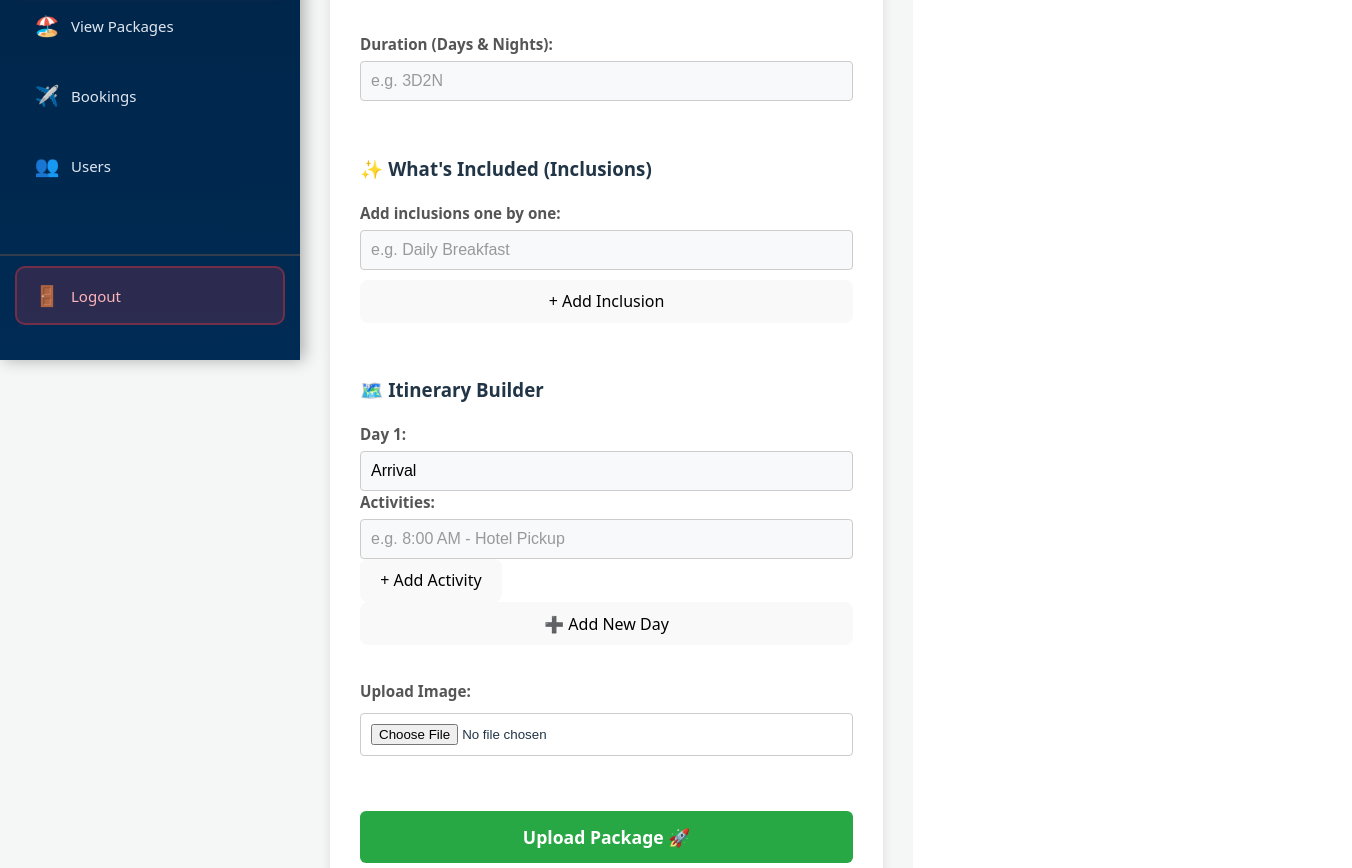
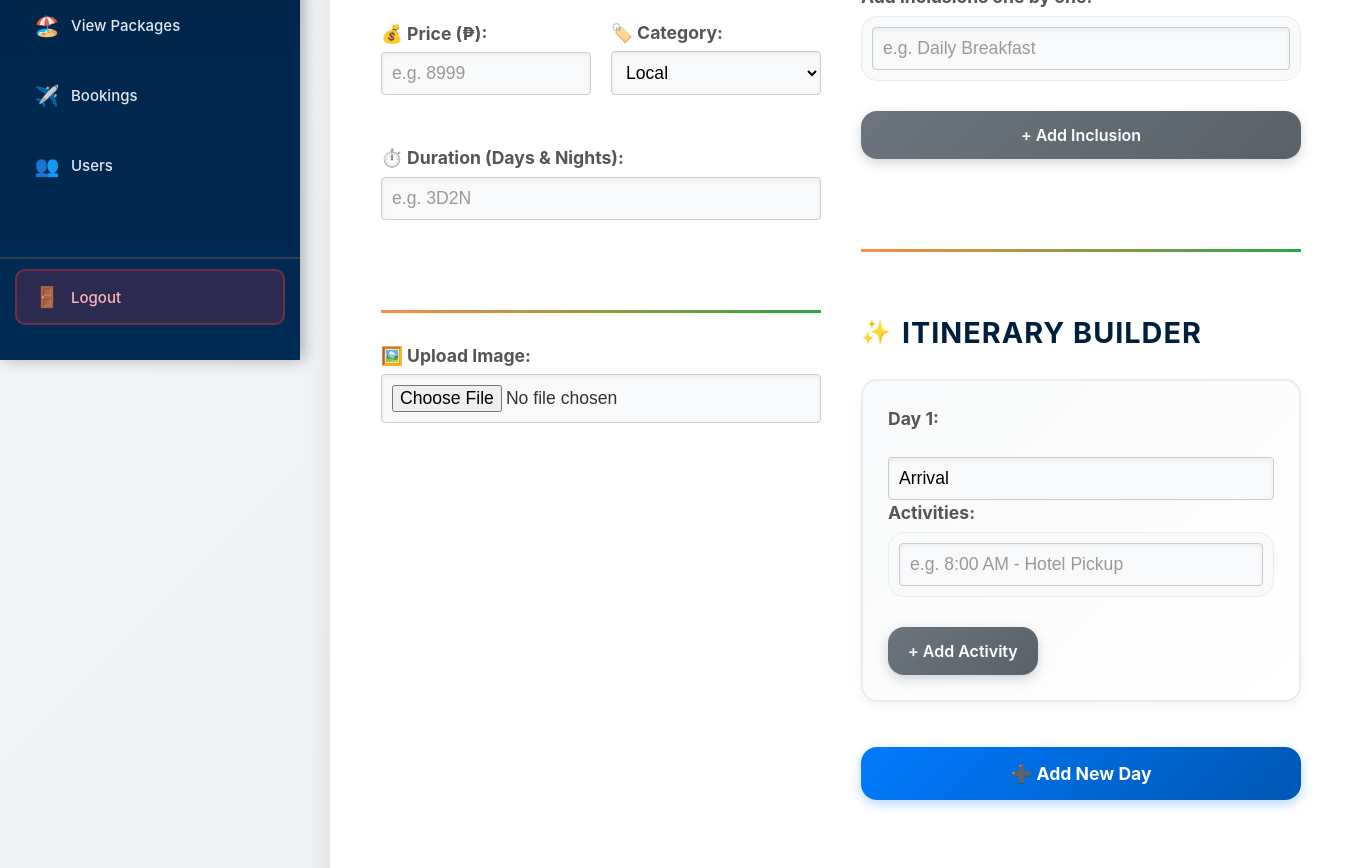
Before and after one commit to WanderWave-Travel-and-Tours/WWTT-Website, a React (Vite) app in the folder admin/: page /add-package in a window 1280 px wide. Shown: the part 440-1308 px from the top of the page, 1352 px wide, since content can reach past the window. Built offline with nearby package versions, Linux system fonts and the light colour scheme.

Commit message:
feat(ui): initial Add Packages component layout [WIP]

```diff
--- a/admin/src/components/addpackage/addpackage.css
+++ b/admin/src/components/addpackage/addpackage.css
@@ -1,93 +1,365 @@
+/* Define Sidebar Width Variables (Keep consistent with sidebar.css) */
+:root {
+    --sidebar-width-desktop: 300px;
+    --sidebar-width-mobile: 70px;
+    --primary-color: #FF8C42; /* Wanderwave Orange */
+    --secondary-color: #001F3F; /* Dark Blue */
+    --accent-color: #28a745; /* Green for success elements */
+    --background-color: linear-gradient(135deg, #f8f9fa 0%, #e9ecef 100%); /* Subtle gradient background */
+    --card-shadow: 0 10px 30px rgba(0, 0, 0, 0.1); /* Deeper shadow for elevation */
+    --border-radius: 16px; /* More rounded corners for modernity */
+    --transition: all 0.4s cubic-bezier(0.25, 0.46, 0.45, 0.94); /* Smooth, bouncy transitions */
+    --font-family: 'Inter', 'Segoe UI', Tahoma, Geneva, Verdana, sans-serif;
+}
+
 .addpackage-page-container {
     display: flex;
     min-height: 100vh;
-    background-color: #f4f7f6;
+    width: 100%;
+    background: var(--background-color);
+    font-family: var(--font-family);
+    color: #333;
 }
 
 .main-content {
+    margin-left: var(--sidebar-width-desktop);
     flex-grow: 1;
-    padding: 30px;
+    padding: 50px;
+    transition: margin-left 0.4s ease;
 }
 
 .addpackage-container {
-    max-width: 800px;
+    width: 100%;
+    max-width: 1200px; /* Limit max width for better readability */
     margin: 0 auto;
     background-color: #ffffff;
-    padding: 30px;
-    border-radius: 10px;
-    box-shadow: 0 4px 12px rgba(0, 0, 0, 0.1);
+    padding: 50px;
+    border-radius: var(--border-radius);
+    box-shadow: var(--card-shadow);
+    border: 1px solid rgba(255, 255, 255, 0.8);
+    position: relative;
+    overflow: hidden;
+}
+
+.addpackage-container::before {
+    content: '';
+    position: absolute;
+    top: 0;
+    left: 0;
+    right: 0;
+    height: 5px;
+    background: linear-gradient(90deg, var(--primary-color), var(--accent-color));
 }
 
 .form-title {
-    color: #007bff;
-    border-bottom: 2px solid #f0f0f0;
-    padding-bottom: 15px;
-    margin-bottom: 25px;
-    font-size: 1.8rem;
+    color: var(--secondary-color);
+    border-bottom: 4px solid var(--primary-color);
+    padding-bottom: 25px;
+    margin-bottom: 40px;
+    font-size: 2.5rem;
+    font-weight: 800;
+    text-align: center;
+    grid-column: 1 / -1;
+    position: relative;
+}
+
+.form-title::after {
+    content: '📦';
+    position: absolute;
+    right: 10px;
+    top: 0;
+    font-size: 2rem;
 }
 
 .add-form {
+    display: grid;
+    grid-template-columns: 1fr 1fr;
+    gap: 40px;
+}
+
+.form-column {
     display: flex;
     flex-direction: column;
-    gap: 15px;
+    gap: 30px;
 }
 
 .form-group {
     display: flex;
     flex-direction: column;
+    position: relative;
+}
+
+.price-category-group {
+    display: flex;
+    gap: 25px;
+    align-items: end;
+}
+
+.price-category-group .form-group {
+    flex: 1;
+}
+
+.section-divider {
+    padding-top: 30px;
+    border-top: 3px solid var(--primary-color);
+    margin-top: 40px;
+    position: relative;
+}
+
+.section-divider::before {
+    content: '';
+    position: absolute;
+    top: -3px;
+    left: 0;
+    right: 0;
+    height: 3px;
+    background: linear-gradient(90deg, var(--primary-color), var(--accent-color));
+}
+
+.section-title {
+    color: var(--secondary-color);
+    font-size: 1.8rem;
+    font-weight: 700;
+    margin-bottom: 25px;
+    text-transform: uppercase;
+    letter-spacing: 1px;
+    display: flex;
+    align-items: center;
+    gap: 10px;
+}
+
+.section-title::before {
+    content: '✨';
+    font-size: 1.5rem;
 }
 
 .form-label {
-    margin-bottom: 5px;
+    margin-bottom: 10px;
     font-weight: 600;
-    color: #333;
-    font-size: 0.95rem;
+    color: #495057;
+    font-size: 1.1rem;
+    display: flex;
+    align-items: center;
+    gap: 8px;
 }
 
 .input-field,
 .select-field {
-    padding: 12px;
-    font-size: 1rem;
-    border: 1px solid #ccc;
-    border-radius: 6px;
-    transition: border-color 0.3s;
+    padding: 16px 18px;
+    font-size: 1.1rem;
+    border: 2px solid #e9ecef;
+    border-radius: var(--border-radius);
+    transition: var(--transition);
+    background-color: #f8f9fa;
+    box-shadow: inset 0 2px 4px rgba(0, 0, 0, 0.05);
 }
 
 .input-field:focus,
 .select-field:focus {
-    border-color: #007bff;
+    border-color: var(--primary-color);
     outline: none;
-    box-shadow: 0 0 0 3px rgba(0, 123, 255, 0.25);
+    box-shadow: 0 0 0 5px rgba(255, 140, 66, 0.2), inset 0 2px 4px rgba(0, 0, 0, 0.05);
+    background-color: #ffffff;
+    transform: translateY(-2px);
 }
 
-.file-input-group {
-    margin-top: 5px;
-    padding: 10px 0;
+/* Dynamic List Styles (Inclusions and Activities) */
+.activity-input-group {
+    display: flex;
+    align-items: center;
+    gap: 15px;
+    margin-bottom: 15px;
+    padding: 10px;
+    background-color: #f8f9fa;
+    border-radius: var(--border-radius);
+    border: 1px solid #e9ecef;
+    transition: var(--transition);
 }
 
-.price-category-group {
-    display: flex;
-    gap: 15px;
+.activity-input-group:hover {
+    background-color: #ffffff;
+    box-shadow: 0 4px 12px rgba(0, 0, 0, 0.1);
 }
 
-.price-category-group .input-field,
-.price-category-group .select-field {
+.activity-input {
     flex: 1;
 }
 
-.submit-button {
-    padding: 14px;
-    background-color: #28a745;
+.remove-activity-button {
+    background: linear-gradient(135deg, #dc3545, #c82333);
     color: white;
     border: none;
-    border-radius: 6px;
+    padding: 12px 16px;
+    border-radius: var(--border-radius);
+    cursor: pointer;
+    font-weight: bold;
+    transition: var(--transition);
+    font-size: 1.1rem;
+    line-height: 1;
+    box-shadow: 0 4px 8px rgba(220, 53, 69, 0.3);
+}
+
+.remove-activity-button:hover {
+    background: linear-gradient(135deg, #c82333, #a02622);
+    transform: scale(1.05) translateY(-2px);
+    box-shadow: 0 6px 16px rgba(220, 53, 69, 0.4);
+}
+
+.add-activity-button {
+    background: linear-gradient(135deg, #6c757d, #5a6268);
+    color: white;
+    border: none;
+    padding: 14px 20px;
+    border-radius: var(--border-radius);
+    cursor: pointer;
+    font-weight: 600;
+    margin-top: 15px;
+    transition: var(--transition);
+    box-shadow: 0 4px 12px rgba(108, 117, 125, 0.3);
+}
+
+.add-activity-button:hover {
+    background: linear-gradient(135deg, #5a6268, #495057);
+    transform: scale(1.05) translateY(-2px);
+    box-shadow: 0 6px 16px rgba(108, 117, 125, 0.4);
+}
+
+/* Itinerary specific styles */
+.itinerary-day-box {
+    border: 2px solid #e9ecef;
+    padding: 25px;
+    border-radius: var(--border-radius);
+    margin-bottom: 25px;
+    background: linear-gradient(135deg, #f8f9fa 0%, #ffffff 100%);
+    transition: var(--transition);
+    box-shadow: 0 4px 12px rgba(0, 0, 0, 0.05);
+}
+
+.itinerary-day-box:hover {
+    border-color: var(--primary-color);
+    box-shadow: var(--card-shadow);
+    transform: translateY(-5px);
+}
+
+.itinerary-header {
+    display: flex;
+    justify-content: space-between;
+    align-items: center;
+    margin-bottom: 20px;
+}
+
+.remove-day-button {
+    background: linear-gradient(135deg, #ffc107, #e0a800);
+    color: #333;
+    border: none;
+    padding: 12px 16px;
+    border-radius: var(--border-radius);
+    cursor: pointer;
+    font-weight: 600;
+    transition: var(--transition);
+    font-size: 1rem;
+    box-shadow: 0 4px 8px rgba(255, 193, 7, 0.3);
+}
+
+.remove-day-button:hover {
+    background: linear-gradient(135deg, #e0a800, #d39e00);
+    transform: scale(1.05) translateY(-2px);
+    box-shadow: 0 6px 16px rgba(255, 193, 7, 0.4);
+}
+
+.add-day-button {
+    background: linear-gradient(135deg, #007bff, #0056b3);
+    color: white;
+    border: none;
+    padding: 16px 24px;
+    border-radius: var(--border-radius);
     cursor: pointer;
     font-size: 1.1rem;
     font-weight: bold;
     margin-top: 20px;
-    transition: background-color 0.2s, transform 0.1s;
+    transition: var(--transition);
+    box-shadow: 0 4px 12px rgba(0, 123, 255, 0.3);
+}
+
+.add-day-button:hover {
+    background: linear-gradient(135deg, #0056b3, #004085);
+    transform: translateY(-3px);
+    box-shadow: 0 6px 16px rgba(0, 123, 255, 0.4);
+}
+
+/* Submission */
+.submit-button {
+    padding: 18px 24px;
+    background: linear-gradient(135deg, #28a745, #1e7e34);
+    color: white;
+    border: none;
+    border-radius: var(--border-radius);
+    cursor: pointer;
+    font-size: 1.3rem;
+    font-weight: bold;
+    margin-top: 40px;
+    transition: var(--transition);
+    box-shadow: 0 4px 12px rgba(40, 167, 69, 0.3);
+    grid-column: 1 / -1;
+    width: 100%;
+    max-width: 350px;
+    justify-self: center;
+    position: relative;
+    overflow: hidden;
+}
+
+.submit-button::before {
+    content: '';
+    position: absolute;
+    top: 0;
+    left: -100%;
+    width: 100%;
+    height: 100%;
+    background: linear-gradient(90deg, transparent, rgba(255, 255, 255, 0.2), transparent);
+    transition: left 0.5s;
+}
+
+.submit-button:hover::before {
+    left: 100%;
 }
 
 .submit-button:hover {
-    background-color: #1e7e34;
+    background: linear-gradient(135deg, #1e7e34, #155724);
+    transform: translateY(-3px);
+    box-shadow: 0 6px 16px rgba(40, 167, 69, 0.4);
 }
+
+/* Responsive adjustments */
+@media (max-width: 1024px) {
+    .main-content {
+        margin-left: var(--sidebar-width-mobile);
+    }
+    .add-form {
+        grid-template-columns: 1fr;
+    }
+    .form-title,
+    .submit-button {
+        grid-column: auto;
+    }
+}
+
+@media (max-width: 768px) {
+    .price-category-group {
+        flex-direction: column;
+    }
+    .main-content {
+        padding: 25px;
+    }
+    .addpackage-container {
+        padding: 30px;
+    }
+    .submit-button {
+        max-width: 100%;
+    }
+    .form-title {
+        font-size: 2rem;
+    }
+    .section-title {
+        font-size: 1.5rem;
+    }
+}
--- a/admin/src/components/addpackage/addpackage.jsx
+++ b/admin/src/components/addpackage/addpackage.jsx
@@ -111,6 +111,7 @@ const AddPackage = () => {
              return;
         }
 
+        // NOTE: This fetch call is for mock purposes and assumes a backend server is running at localhost:5000.
         try {
             const response = await fetch('http://localhost:5000/api/packages/add', {
                 method: 'POST',
@@ -118,9 +119,10 @@ const AddPackage = () => {
             });
 
             const data = await response.json();
-            if (data.status === 'ok') {
+            if (response.ok) { // Check for successful HTTP status code
                 console.log('✅ Package Added Successfully!');
 
+                // Reset form state upon successful submission
                 setTitle('');
                 setDestination('');
                 setPrice('');
@@ -130,9 +132,10 @@ const AddPackage = () => {
                 setInclusions(['']);
                 setItinerary([{ day: 1, title: 'Arrival', activities: [''] }]);
 
-                //navigate('/admin/packages');
+                // You might want to navigate after a successful addition
+                // navigate('/view-packages');
             } else {
-                console.error('❌ Error:', data.error);
+                console.error('❌ Error submitting package:', data.error || 'Server error');
             }
         } catch (error) {
             console.error('Fetch error:', error);
@@ -145,32 +148,33 @@ const AddPackage = () => {
 
             <div className="main-content">
                 <div className="addpackage-container">
-                    <h2 className="form-title">📦 Add New Tour Package (Admin)</h2>
+                    <h2 className="form-title">Add New Tour Package (Admin)</h2>
 
                     <form onSubmit={handleSubmit} className="add-form">
 
-                        {/* BASIC FIELDS */}
+                        {/* LEFT COLUMN: Basic Fields */}
+                        <div className="form-column">
                             <div className="form-group">
-                            <label className="form-label">Package Title:</label>
+                                <label className="form-label">📝 Package Title:</label>
                                 <input type="text" placeholder="e.g. Boracay Super Sale"
                                     value={title} onChange={e => setTitle(e.target.value)} required className="input-field" />
                             </div>
 
                             <div className="form-group">
-                            <label className="form-label">Destination (City/Province):</label>
+                                <label className="form-label">📍 Destination (City/Province):</label>
                                 <input type="text" placeholder="e.g. Aklan, Philippines"
                                     value={destination} onChange={e => setDestination(e.target.value)} required className="input-field" />
                             </div>
 
                             <div className="price-category-group">
                                 <div className="form-group" style={{ flex: 1 }}>
-                                <label className="form-label">Price (₱):</label>
+                                    <label className="form-label">💰 Price (₱):</label>
                                     <input type="number" placeholder="e.g. 8999"
                                         value={price} onChange={e => setPrice(e.target.value)} required className="input-field" />
                                 </div>
 
                                 <div className="form-group" style={{ flex: 1 }}>
-                                <label className="form-label">Category:</label>
+                                    <label className="form-label">🏷️ Category:</label>
                                     <select value={category} onChange={e => setCategory(e.target.value)} className="select-field">
                                         <option value="Local">Local</option>
                                         <option value="International">International</option>
@@ -179,13 +183,23 @@ const AddPackage = () => {
                             </div>
 
                             <div className="form-group">
-                            <label className="form-label">Duration (Days & Nights):</label>
+                                <label className="form-label">⏱️ Duration (Days & Nights):</label>
                                 <input type="text" placeholder="e.g. 3D2N"
                                     value={duration} onChange={e => setDuration(e.target.value)} required className="input-field" />
                             </div>
 
+                            {/* FILE INPUT in left column */}
                             <div className="form-group section-divider">
-                            <h3 className="section-title">✨ What's Included (Inclusions)</h3>
+                                <label className="form-label">🖼️ Upload Image:</label>
+                                <input type="file" onChange={e => setFile(e.target.files[0])} accept="image/*" required className="input-field" />
+                            </div>
+                        </div>
+
+                        {/* RIGHT COLUMN: Inclusions and Itinerary */}
+                        <div className="form-column">
+                            {/* INCLUSIONS FIELDS */}
+                            <div className="form-group section-divider">
+                                <h3 className="section-title">What's Included (Inclusions)</h3>
                                 <label className="form-label">Add inclusions one by one:</label>
 
                                 {inclusions.map((item, index) => (
@@ -202,7 +216,6 @@ const AddPackage = () => {
                                                 type="button"
                                                 onClick={() => removeInclusion(index)}
                                                 className="remove-activity-button"
-                                            style={{ marginLeft: '10px' }}
                                             >
                                                 &times;
                                             </button>
@@ -210,14 +223,14 @@ const AddPackage = () => {
                                     </div>
                                 ))}
 
-                            <button type="button" onClick={addInclusion} className="add-activity-button" style={{ marginTop: '10px' }}>
+                                <button type="button" onClick={addInclusion} className="add-activity-button">
                                     + Add Inclusion
                                 </button>
                             </div>
 
                             {/* ITINERARY FIELDS */}
                             <div className="form-group section-divider">
-                            <h3 className="section-title">🗺️ Itinerary Builder</h3>
+                                <h3 className="section-title">Itinerary Builder</h3>
 
                                 {itinerary.map((dayItem, dayIndex) => (
                                     <div key={dayItem.day} className="itinerary-day-box">
@@ -280,11 +293,6 @@ const AddPackage = () => {
                                     ➕ Add New Day
                                 </button>
                             </div>
-
-                        {/* FILE INPUT */}
-                        <div className="form-group section-divider">
-                            <label className="form-label">Upload Image:</label>
-                            <input type="file" onChange={e => setFile(e.target.files[0])} accept="image/*" required className="file-input-group" />
                         </div>
 
                         <button type="submit" className="submit-button">Upload Package 🚀</button>
```
Lines whose indentation alone changed are shown as unchanged.
